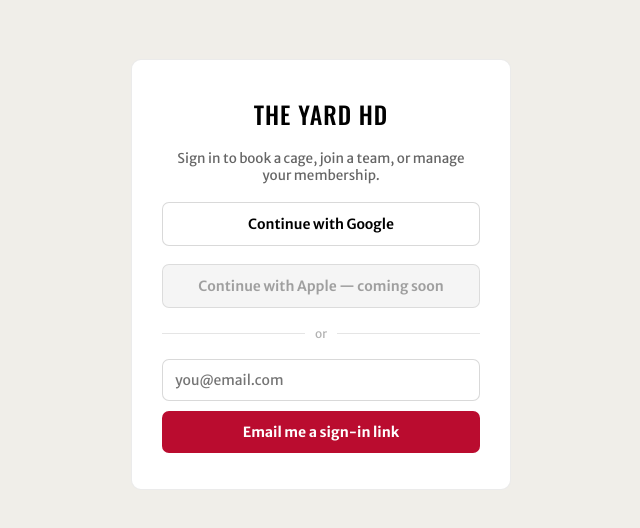
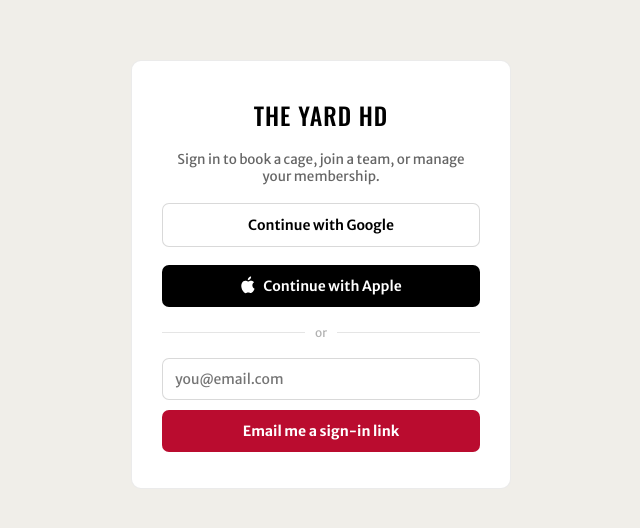
Before and after one commit to markaabbott/the-yard-hd, a Next.js app: page /signin in a window 1280 px wide. Shown: the part 126-654 px from the top of the page, without its empty margins (319-959 px from the left). Built offline with nearby package versions, Linux system fonts and the light colour scheme; no server answers.

Commit message:
Add files via upload

```diff
--- a/pages/signin.js
+++ b/pages/signin.js
@@ -2,7 +2,7 @@
 import { useAuth } from '../lib/AuthContext';
 
 export default function SignIn() {
-  const { signInWithGoogle, signInWithMagicLink } = useAuth();
+  const { signInWithGoogle, signInWithApple, signInWithMagicLink } = useAuth();
   const [email, setEmail] = useState('');
   const [sent, setSent] = useState(false);
   const [err, setErr] = useState(null);
@@ -32,12 +32,16 @@
           Continue with Google
         </button>
 
+        {/* Apple requires their own mark and wording on this button; black
+            fill with the white logo is the sanctioned treatment. */}
         <button
-          disabled
-          title="Coming soon"
-          style={{ display: 'flex', alignItems: 'center', justifyContent: 'center', gap: 10, padding: '12px 16px', borderRadius: 7, border: '1px solid rgba(0,0,0,.1)', background: 'rgba(0,0,0,.04)', color: 'rgba(0,0,0,.35)', cursor: 'not-allowed', fontSize: 14, fontWeight: 600 }}
+          onClick={() => signInWithApple()}
+          style={{ display: 'flex', alignItems: 'center', justifyContent: 'center', gap: 8, padding: '12px 16px', borderRadius: 7, border: 'none', background: '#000', color: '#fff', cursor: 'pointer', fontSize: 14, fontWeight: 600 }}
         >
-          Continue with Apple — coming soon
+          <svg width="15" height="18" viewBox="0 0 14 17" fill="#fff" aria-hidden="true" style={{ marginTop: -2 }}>
+            <path d="M11.6 9.02c.02 2.3 2.02 3.06 2.04 3.07-.02.05-.32 1.1-1.06 2.18-.64.94-1.3 1.87-2.35 1.89-1.03.02-1.36-.61-2.54-.61-1.18 0-1.55.59-2.52.63-1.01.04-1.78-1.01-2.42-1.94C1.44 12.33.44 8.85 1.78 6.5c.66-1.17 1.85-1.9 3.14-1.92 1-.02 1.94.67 2.54.67.6 0 1.75-.83 2.94-.71.5.02 1.91.18 2.81 1.37-.07.05-1.65.96-1.63 2.87M9.6 2.87c.53-.64.89-1.53.79-2.42-.78.03-1.73.52-2.28 1.16-.5.57-.93 1.48-.81 2.35.87.07 1.76-.44 2.3-1.09" />
+          </svg>
+          Continue with Apple
         </button>
 
         <div style={{ display: 'flex', alignItems: 'center', gap: 10, color: 'rgba(0,0,0,.3)', fontSize: 12 }}>
```
Also changed, not shown: pages/schedule.js (+10 -0 lines).
